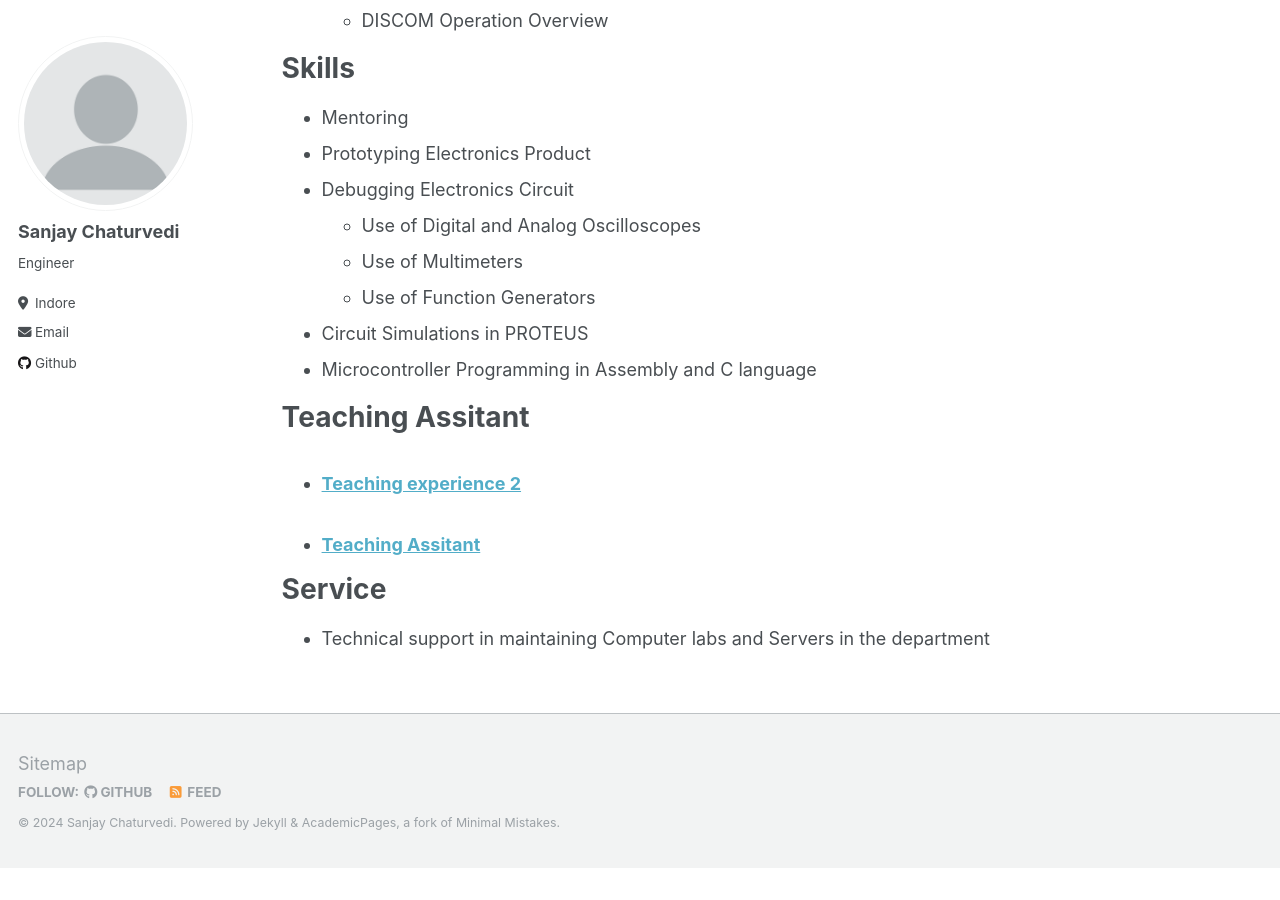
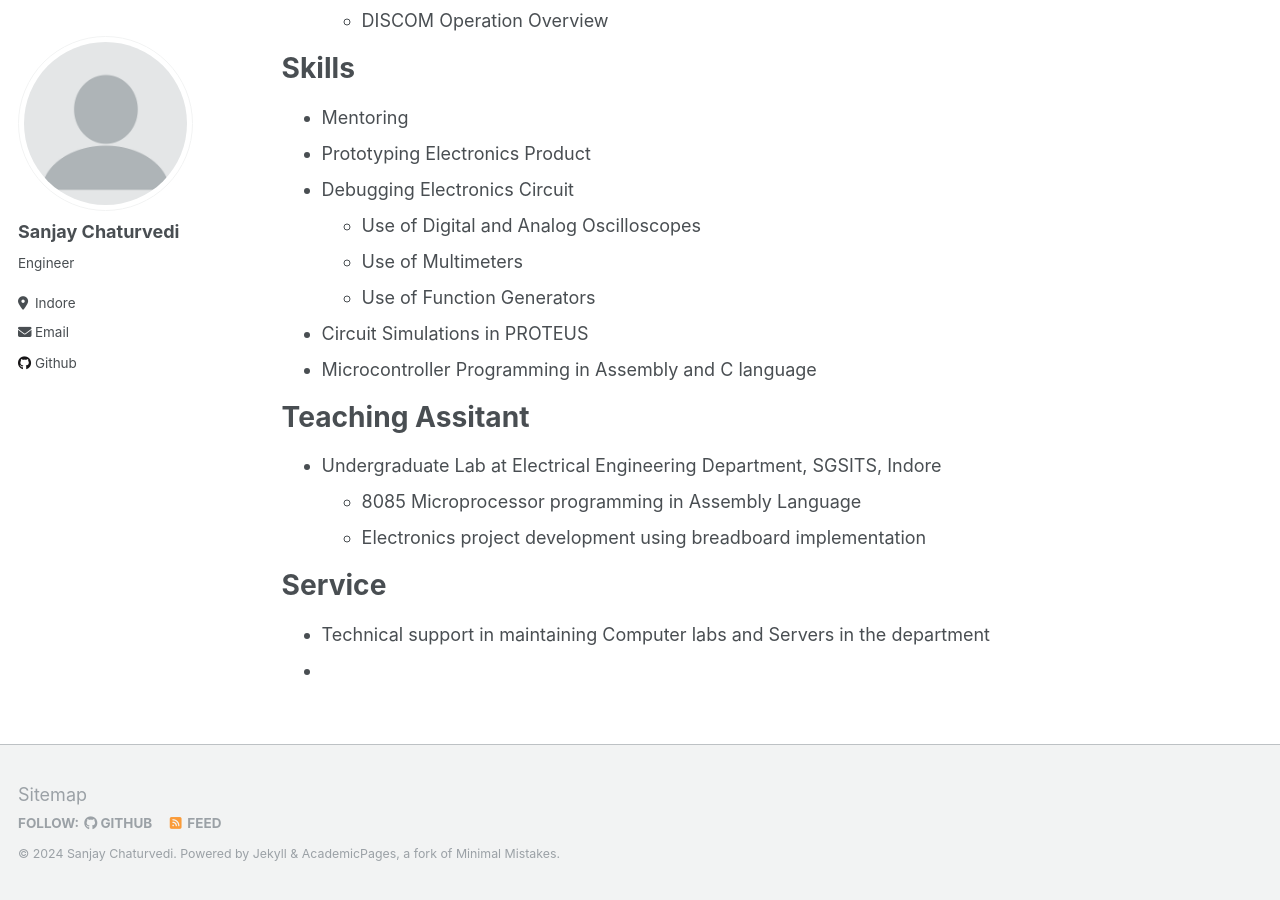
Before and after one commit to sanjay-ji/sanjay-ji.github.io, a Jekyll site: the page built from _pages/cv.md, in a window 1280 px wide and 900 px high, scrolled down 590 px. Built offline with Jekyll 4.4.1, drawn with Linux system fonts in a browser that asks for light colours; before the commit the page ends 1458 px from its top, so only the background shows below that.

Commit message:
Update 2, removed the teaching permalinks to make CV simple   , in cv.md

```diff
--- a/_pages/cv.md
+++ b/_pages/cv.md
@@ -39,10 +39,11 @@ Skills
 
 Teaching Assitant
 ======
-  <ul>{% for post in site.teaching reversed %}
-    {% include archive-single-cv.html %}
-  {% endfor %}</ul>
+* Undergraduate Lab at Electrical Engineering Department, SGSITS, Indore
+  * 8085 Microprocessor programming in Assembly Language
+  * Electronics project development using breadboard implementation
 
 Service
 ======
 * Technical support in maintaining Computer labs and Servers in the department
+*
```
